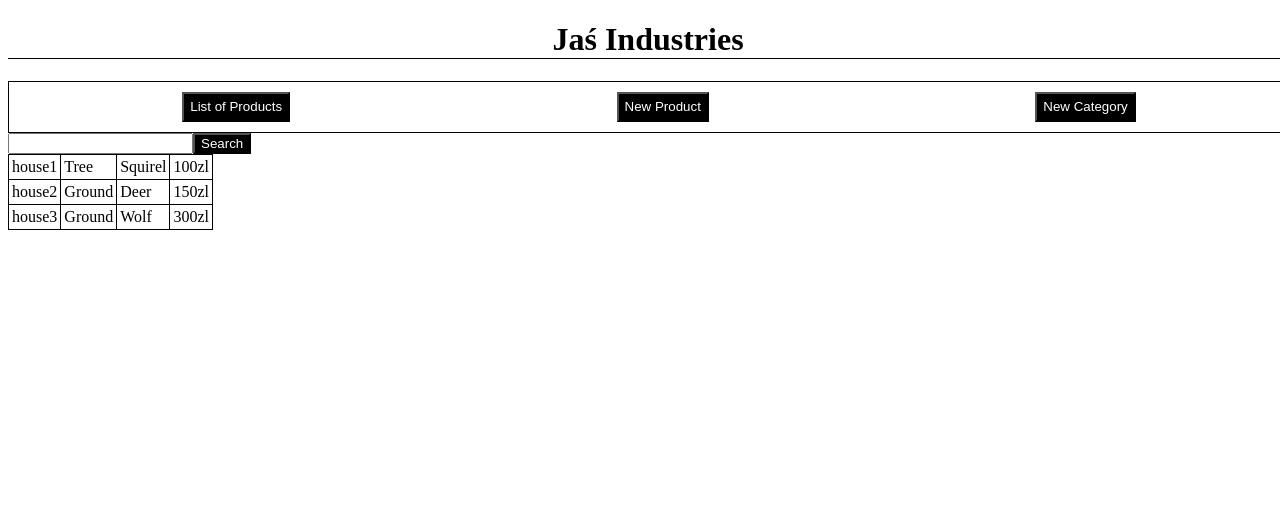
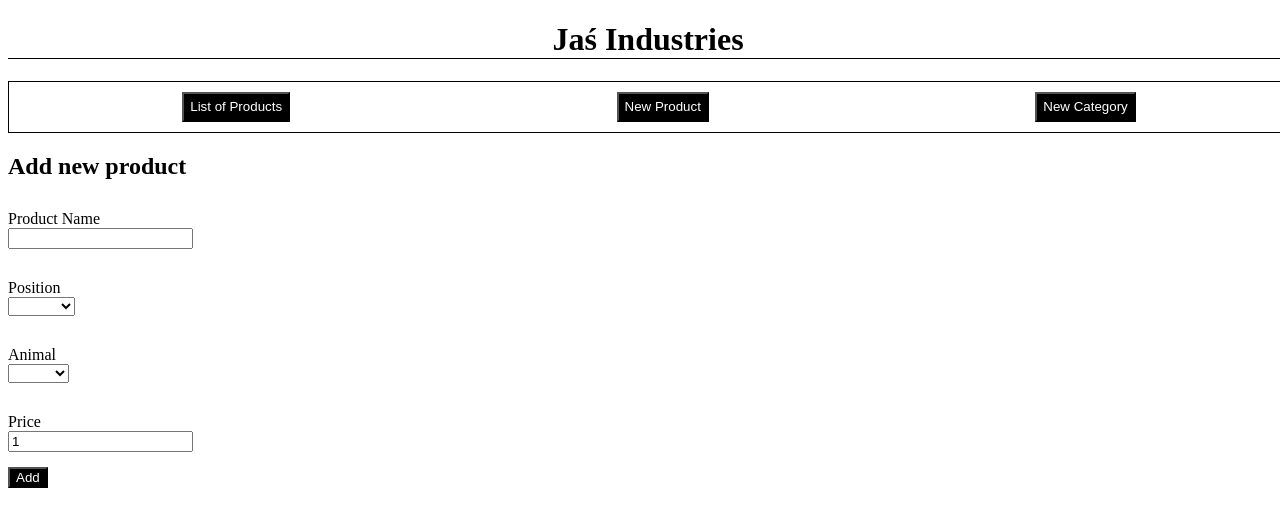
Before and after one commit to K-Wiczling/JasInd, a Vue app: page / in a window 1280 px wide. Both pictures are taken after a click on the button "New Product". Shown: the top 526 px of the page. Built offline with nearby package versions, Linux system fonts and the light colour scheme.

Commit message:
continue working on the bones of the app

```diff
--- a/src/App.vue
+++ b/src/App.vue
@@ -1,8 +1,23 @@
 <template>
   <TitleMain msg="Jaś Industries"/>
   <MainMenu />
-  <SearchBar/>
-  <ProductsTable/>
+
+
+  <!-- Products List-->
+  <PageContainer v-if="store.appState === 0" title="Products">
+    <SearchBar/>
+    <ProductsTable/>
+  </PageContainer>
+
+  <!-- New Products -->
+  <PageContainer v-if="store.appState === 1" title="Add new product">
+    <AddProductForm/>
+  </PageContainer>
+
+  <!-- New Category -->
+  <PageContainer v-if="store.appState === 2" title="Add Category">
+    <AddNewCategory/>
+  </PageContainer>
 </template>
 
 <script>
@@ -10,6 +25,10 @@ import TitleMain from './components/TitleMain.vue'
 import SearchBar from './components/SearchBar.vue'
 import MainMenu from './components/MainMenu.vue';
 import ProductsTable from './components/ProductsTable.vue';
+import PageContainer from './components/PageContainer.vue';
+import { store } from './sripts/store';
+import AddProductForm from './components/AddProductForm.vue';
+import AddNewCategory from './components/AddNewCategory.vue';
 
 export default {
   name: 'App',
@@ -17,8 +36,16 @@ export default {
     TitleMain,
     SearchBar,
     MainMenu,
-    ProductsTable
-}
+    ProductsTable,
+    PageContainer,
+    AddProductForm,
+    AddNewCategory
+},
+data() {
+    return {
+      store
+    }
+  }
 }
 </script>
 
--- /dev/null
+++ b/src/components/AddNewCategory.vue
@@ -0,0 +1,53 @@
+<template>
+    <div>
+        <label for="name">Animal Name</label>
+        <input v-model="cAnimal" type="text" name="name">
+        <ButtonMulti text="Add new animal" @click="addAnimal"/>
+
+        <label for="name">Position Name</label>
+        <input v-model="cPosition" type="text" name="name">
+        <ButtonMulti text="Add new positon" @click="addPosition"/>
+
+    </div>
+</template>
+
+<script>
+    import { store } from '@/sripts/store';
+    import product from '../sripts/products.js'
+
+    import ButtonMulti from './ButtonMulti.vue';
+
+
+    export default {
+        name: 'AddNewCategory',
+        components: {
+            ButtonMulti
+        },
+        data() {
+            return {
+                store,
+                cAnimal: '',
+                cPosition: ''
+            }
+        },
+        methods: {
+            addPosition () {
+                product.addNewPosition(this.cPosition);
+            },
+            addAnimal () {
+                 product.addNewAnimal(this.cAnimal);
+            }
+        }
+    }
+</script>
+
+<style>
+    label {
+        display: block;
+        margin-top: 30px;
+    }
+    input, select {
+        display: block;
+        margin-bottom: 15px;
+    }
+</style>
--- /dev/null
+++ b/src/components/AddProductForm.vue
@@ -0,0 +1,62 @@
+<template>
+    <div>
+        <label for="name">Product Name</label>
+        <input v-model="pName" type="text" name="name">
+
+        <label for="position">Position</label>
+        <select v-model="pPosition" name="position" id="position" >
+            <option v-for='pos in store.positons' v-bind:key="pos.id" :value="pos.name">{{pos.name}}</option>
+        </select>
+
+        <label for="animal">Animal</label>
+        <select v-model="pAnimal" name="animal" id="animal" >
+            <option v-for='animal in store.animals' v-bind:key="animal.id" :value="animal.name">{{animal.name}}</option>
+
+        </select>
+
+        <label for="price">Price</label>
+        <input v-model="pPrice" type="number" name="price">
+
+        <ButtonMulti text="Add" @click="addProduct"/>
+    </div>
+</template>
+
+<script>
+    import product from '../sripts/products.js'
+    import { store } from '@/sripts/store';
+
+
+    import ButtonMulti from './ButtonMulti.vue';
+
+
+    export default {
+        name: 'AddProductForm',
+        components: {
+            ButtonMulti
+        },
+        data() {
+            return {
+                store,
+                pName: '',
+                pPosition: '',
+                pAnimal: '',
+                pPrice: 1,
+
+            }
+        },
+        methods: {
+            addProduct () {
+                console.log(this.pAnimal);
+                let result = product.addNewProduct(this.pName, this.pPosition, this.pAnimal, this.pPrice );
+                alert(result.msg);
+            }
+        }
+    }
+</script>
+
+<style>
+    input, select {
+        display: block;
+        margin-bottom: 15px;
+    }
+</style>
--- a/src/components/ButtonMulti.vue
+++ b/src/components/ButtonMulti.vue
@@ -1,5 +1,5 @@
 <template>
-    <button>{{msg}}</button>
+    <button>{{text}}</button>
 
   </template>
 
@@ -7,7 +7,7 @@
   export default {
     name: 'ButtonMulti',
     props: {
-      msg: String
+      text: String
     }
   }
   </script>
--- a/src/components/MainMenu.vue
+++ b/src/components/MainMenu.vue
@@ -1,21 +1,34 @@
 <template>
     <div class="mainMenu">
-        <ButtonMulti msg="List of Products" />
-        <ButtonMulti msg="New Product" />
-        <ButtonMulti msg="New Category" />
+        <ButtonMulti @click="setAppState(0)" text="List of Products" />
+        <ButtonMulti @click="setAppState(1)" text="New Product" />
+        <ButtonMulti @click="setAppState(2)" text="New Category" />
     </div>
 </template>
 
 <script>
     import ButtonMulti from './ButtonMulti.vue';
+    import { store } from '@/sripts/store';
+
     export default {
         name: 'SearchBar',
         props: {
-
+            text: String
         },
         components: {
             ButtonMulti
+        },
+        data() {
+            return {
+                store
+            }
+        },
+        methods: {
+            setAppState (n) {
+                store.appState = n;
+            }
         }
+
     }
 </script>
 
--- /dev/null
+++ b/src/components/PageContainer.vue
@@ -0,0 +1,20 @@
+<template>
+    <div id="page">
+        <h2>{{ title }}</h2>
+        <slot></slot>
+    </div>
+</template>
+
+<script>
+    export default {
+        name: 'PageContainer',
+        props: {
+            title: String
+        }
+    }
+
+</script>
+
+<style>
+
+</style>
--- a/src/components/ProductsTable.vue
+++ b/src/components/ProductsTable.vue
@@ -11,16 +11,12 @@
 </template>
 
 <script>
-    const productsList = [
-        {id:'1', name: 'house1', positon: 'Tree', animal: 'Squirel', price: 100},
-        {id:'2',name: 'house2', positon: 'Ground', animal: 'Deer', price: 150},
-        {id:'3',name: 'house3', positon: 'Ground', animal: 'Wolf', price: 300},
-    ]
+    import { store } from '@/sripts/store';
     export default  {
         name: 'ProductsTable',
         data() {
             return {
-                products: productsList
+                products: store.products
             }
         }
     }
--- a/src/components/SearchBar.vue
+++ b/src/components/SearchBar.vue
@@ -1,7 +1,7 @@
 <template>
     <div class="searchBar">
       <input type="text">
-      <ButtonMulti msg="Search"/>
+      <ButtonMulti text="Search"/>
     </div>
   </template>
 
--- /dev/null
+++ b/src/sripts/outcome.js
@@ -0,0 +1,12 @@
+class Outcome {
+    //Force every methods in the classes to return Outcome as a result
+    //Uniform way of returning results for methods
+    static buildOutcome (result=false,  message='outcome not createt properly', rest = {}) {
+        return {
+            result: result,
+            msg: message,
+            rest: rest
+        };
+    }
+}
+export default Outcome;
--- /dev/null
+++ b/src/sripts/products.js
@@ -0,0 +1,56 @@
+import { store } from "./store";
+import Outcome from "./outcome";
+
+class Products {
+    constructor () {
+        //Singletone
+        if (Products.exists)
+            return Products.instance;
+    }
+
+    addNewProduct = (name, positon, animal, price) => {
+        let i = store.products.length;
+        let id  = store.products[i-1].id;
+
+        let validation = this.validateNewProduct(id, name, positon, animal, price);
+        if(validation.result){
+            store.products.push({id, name, positon, animal, price});
+        }
+        console.log(validation);
+        return validation;
+    }
+    addNewAnimal = (animalName) => {
+        let id = store.animals[store.animals.length-1] + 1
+        store.animals.push({id: id, name:animalName})
+    }
+    addNewPosition = (positionName) => {
+        let id = store.positons[store.positons.length-1] + 1
+        store.positons.push({id: id, name:positionName})
+    }
+    validateNewProduct = (id, name, position, animal, price) => {
+        // for (const product of store.products) {
+        //     if(id === product.id)
+        //         return false;
+        // }
+
+        if(name === '')
+            return Outcome.buildOutcome(false, 'Name sholud not ne empty');
+
+        if(position === '')
+            return Outcome.buildOutcome(false, 'Position sholud not ne empty');
+
+
+        if(animal === '')
+            return Outcome.buildOutcome(false, 'Aniaml sholud not ne empty');
+
+
+        if(price <= 0)
+            return Outcome.buildOutcome(false, 'Price sholud be more then 0');
+
+
+        return Outcome.buildOutcome(true, "Product added to the list");
+    }
+
+}
+const products = new Products();
+export default products;
--- /dev/null
+++ b/src/sripts/store.js
@@ -0,0 +1,15 @@
+import { reactive } from 'vue'
+
+// 0 - list of products
+// 1 - add new product
+// 2 - add new category
+export const store = reactive({
+  appState: 0,
+  products: [
+    {id:'1', name: 'house1', positon: 'Tree', animal: 'Squirel', price: 100},
+    {id:'2',name: 'house2', positon: 'Ground', animal: 'Deer', price: 150},
+    {id:'3',name: 'house3', positon: 'Ground', animal: 'Wolf', price: 300},
+  ],
+  positons: [{id:0, name:'Tree'}, {id:1, name:'Ground'}],
+  animals: [{id:0, name:'Deer'}, {id:1, name:'Bird'},{id:2, name:'Wolf'},{id:2, name:'Rabbit'}]
+})
```
